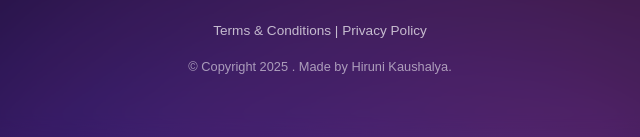
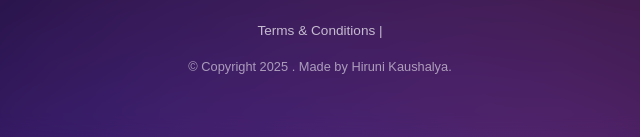
Before and after one commit to kaushalyahiruni/Portfolio, a plain HTML site: page index.html in a window 1280 px wide. Shown: the part 4038-4175 px from the top of the page, 320-960 px from the left. Drawn offline with nearby package versions, Linux system fonts and the light colour scheme.

Commit message:
Update index.html

```diff
--- a/index.html
+++ b/index.html
@@ -265,7 +265,6 @@
                 <div class="footer-bottom mt-4">
                     <p>
                         <a href="#">Terms & Conditions</a> |
-                        <a href="#">Privacy Policy</a>
                     </p>
                     <p class="copyright">© Copyright 2025 . Made by Hiruni Kaushalya.</p>
                 </div>
```
